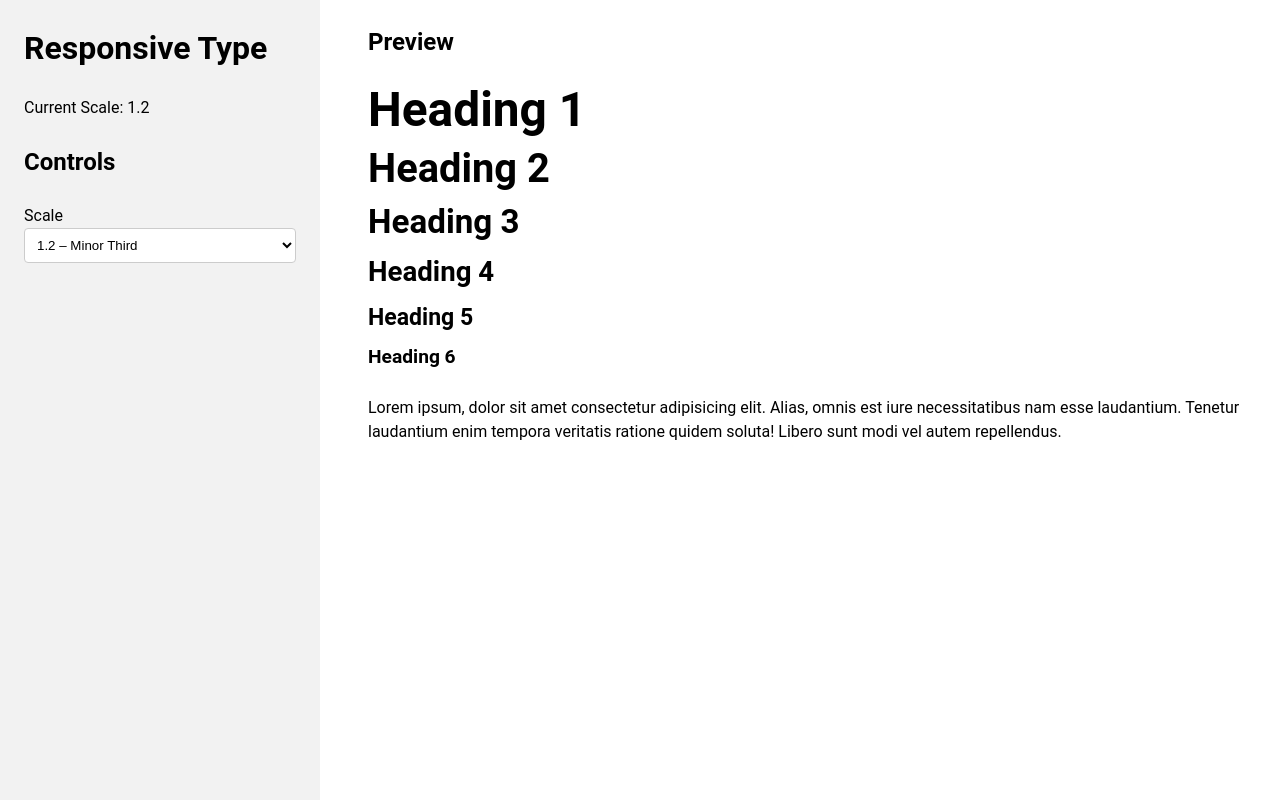
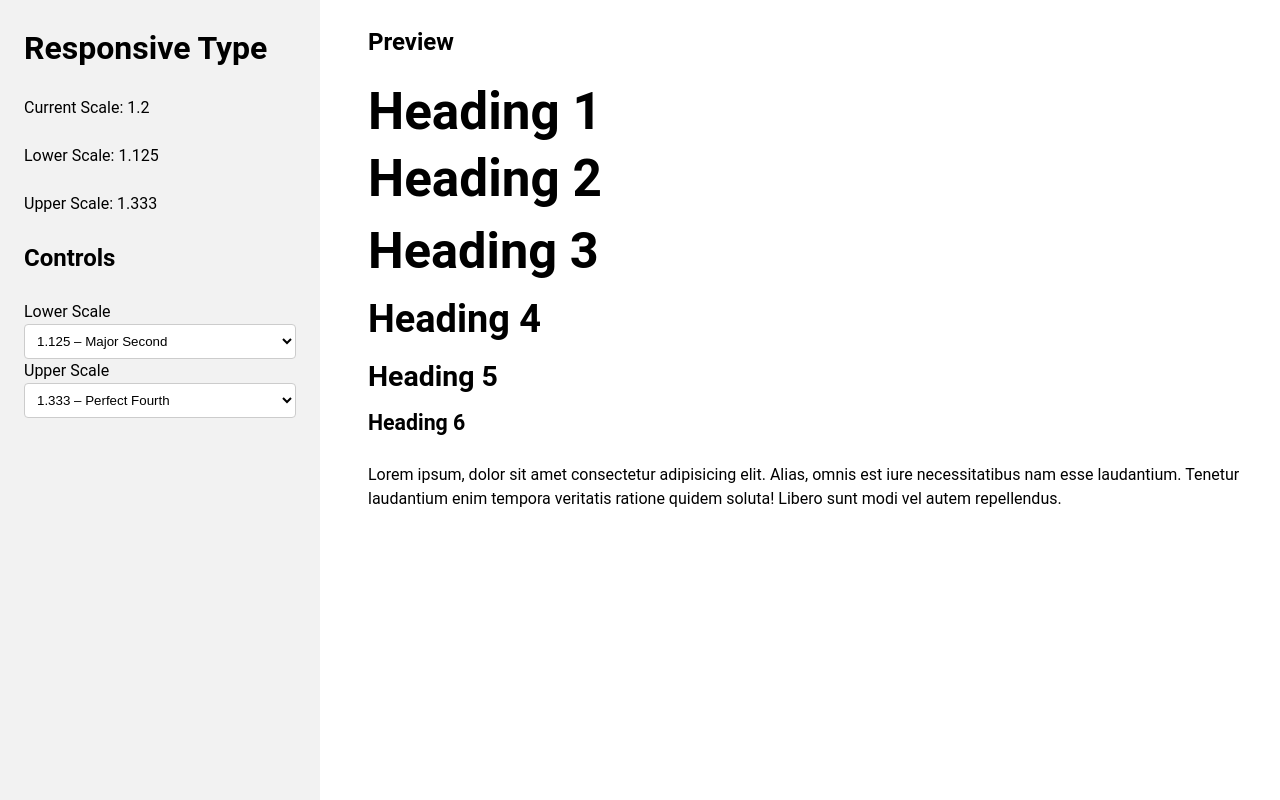
Before and after one commit to arobillard/responsive-type, a Next.js app: page / in a window 1280 px wide. Built offline with nearby package versions, Linux system fonts and the light colour scheme.

Commit message:
Start basic set up for clamp font-size

```diff
--- a/src/app/components/Controls.jsx
+++ b/src/app/components/Controls.jsx
@@ -1,6 +1,13 @@
 import { useState } from 'react';
 
-export default function Controls({ scale, setScale }) {
+export default function Controls({
+  scale,
+  setScale,
+  lowerScale,
+  setLowerScale,
+  upperScale,
+  setUpperScale,
+}) {
   const scaleOptions = [
     { value: 1.067, label: 'Minor Second' },
     { value: 1.125, label: 'Major Second' },
@@ -16,7 +23,33 @@ export default function Controls({ scale, setScale }) {
     <section>
       <h2>Controls</h2>
 
-      <label htmlFor="scale">Scale</label>
+      <label htmlFor="lower-scale">Lower Scale</label>
+      <select
+        name="lower-scale"
+        id="lower-scale"
+        onChange={(e) => setLowerScale(e.target.value)}
+        value={lowerScale}
+      >
+        {scaleOptions.map(({ value, label }) => (
+          <option key={value} value={value}>
+            {value} – {label}
+          </option>
+        ))}
+      </select>
+      <label htmlFor="upper-scale">Upper Scale</label>
+      <select
+        name="upper-scale"
+        id="upper-scale"
+        onChange={(e) => setUpperScale(e.target.value)}
+        value={upperScale}
+      >
+        {scaleOptions.map(({ value, label }) => (
+          <option key={value} value={value}>
+            {value} – {label}
+          </option>
+        ))}
+      </select>
+      {/* <label htmlFor="scale">Scale</label>
       <select
         name="scale"
         id="scale"
@@ -28,7 +61,7 @@ export default function Controls({ scale, setScale }) {
             {value} – {label}
           </option>
         ))}
-      </select>
+      </select> */}
     </section>
   );
 }
--- a/src/app/components/ScalesPreview.jsx
+++ b/src/app/components/ScalesPreview.jsx
@@ -1,14 +1,17 @@
-import { generateFontSizeByScale } from '@/helpers/scales';
+import {
+  generateFontSizeByScale,
+  generateClampedFontSize,
+} from '@/helpers/scales';
 import layout from '../styles/layout.module.css';
 
-export default function ScalesPreview({ scale }) {
+export default function ScalesPreview({ scale, lowerScale, upperScale }) {
   return (
     <section className={layout.preview}>
       <div className={layout.container}>
         <h2>Preview</h2>
         <h1
           style={{
-            fontSize: generateFontSizeByScale(scale, 6),
+            fontSize: generateClampedFontSize(lowerScale, upperScale, 6),
             marginBottom: '0.5rem',
             lineHeight: 1.1,
           }}
@@ -17,7 +20,7 @@ export default function ScalesPreview({ scale }) {
         </h1>
         <h2
           style={{
-            fontSize: generateFontSizeByScale(scale, 5),
+            fontSize: generateClampedFontSize(lowerScale, upperScale, 5),
             marginBottom: '0.5rem',
             lineHeight: 1.2,
           }}
@@ -26,7 +29,7 @@ export default function ScalesPreview({ scale }) {
         </h2>
         <h3
           style={{
-            fontSize: generateFontSizeByScale(scale, 4),
+            fontSize: generateClampedFontSize(lowerScale, upperScale, 4),
             marginBottom: '0.5rem',
             lineHeight: 1.3,
           }}
@@ -35,7 +38,7 @@ export default function ScalesPreview({ scale }) {
         </h3>
         <h4
           style={{
-            fontSize: generateFontSizeByScale(scale, 3),
+            fontSize: generateClampedFontSize(lowerScale, upperScale, 3),
             marginBottom: '0.5rem',
           }}
         >
@@ -43,13 +46,17 @@ export default function ScalesPreview({ scale }) {
         </h4>
         <h5
           style={{
-            fontSize: generateFontSizeByScale(scale, 2),
+            fontSize: generateClampedFontSize(lowerScale, upperScale, 2),
             marginBottom: '0.5rem',
           }}
         >
           Heading 5
         </h5>
-        <h6 style={{ fontSize: generateFontSizeByScale(scale, 1) }}>
+        <h6
+          style={{
+            fontSize: generateClampedFontSize(lowerScale, upperScale, 1),
+          }}
+        >
           Heading 6
         </h6>
         <p>
--- a/src/app/page.jsx
+++ b/src/app/page.jsx
@@ -7,17 +7,32 @@ import ScalesPreview from './components/ScalesPreview';
 
 export default function Home() {
   const [scale, setScale] = useState(1.2);
+  const [lowerScale, setLowerScale] = useState(1.125);
+  const [upperScale, setUpperScale] = useState(1.333);
   return (
     <main id="main" className={layout.layout}>
       <div className={layout.sidebar}>
         <h1>Responsive Type</h1>
 
         <p>Current Scale: {scale}</p>
+        <p>Lower Scale: {lowerScale}</p>
+        <p>Upper Scale: {upperScale}</p>
 
-        <Controls scale={scale} setScale={setScale} />
+        <Controls
+          scale={scale}
+          setScale={setScale}
+          lowerScale={lowerScale}
+          setLowerScale={setLowerScale}
+          upperScale={upperScale}
+          setUpperScale={setUpperScale}
+        />
       </div>
 
-      <ScalesPreview scale={scale} />
+      <ScalesPreview
+        scale={scale}
+        lowerScale={lowerScale}
+        upperScale={upperScale}
+      />
     </main>
   );
 }
--- a/src/helpers/scales.js
+++ b/src/helpers/scales.js
@@ -10,4 +10,13 @@ export function generateFontSizeByScale(scale, step, as_rem = true) {
   if (as_rem) {
     return `${font_size}rem`;
   }
+  return font_size;
 }
+
+export function generateClampedFontSize(lower_scale, upper_scale, step) {
+  return `clamp(
+    ${generateFontSizeByScale(lower_scale, step)},
+    4vw,
+    ${generateFontSizeByScale(upper_scale, step)}
+  )`;
+}
```
